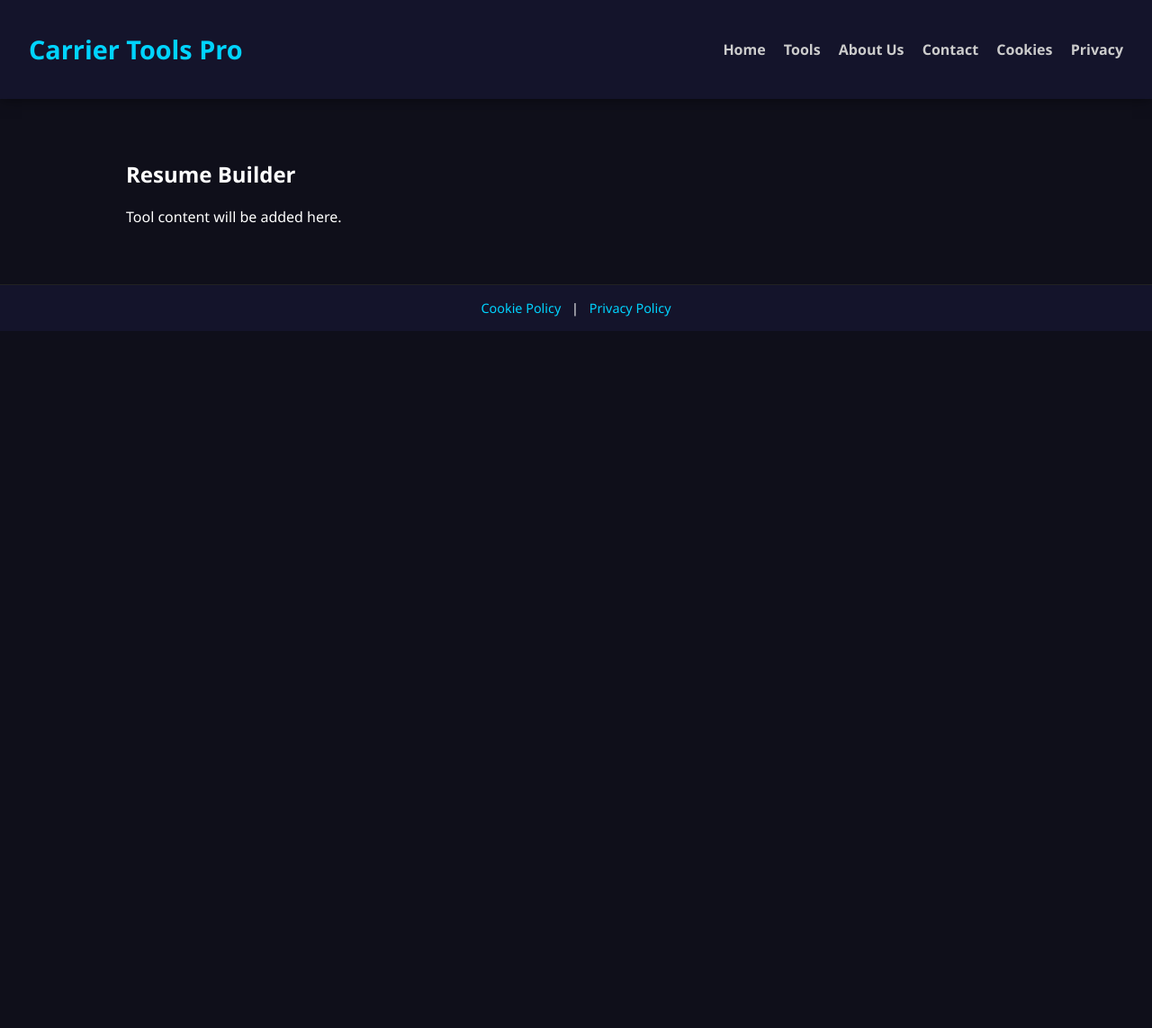
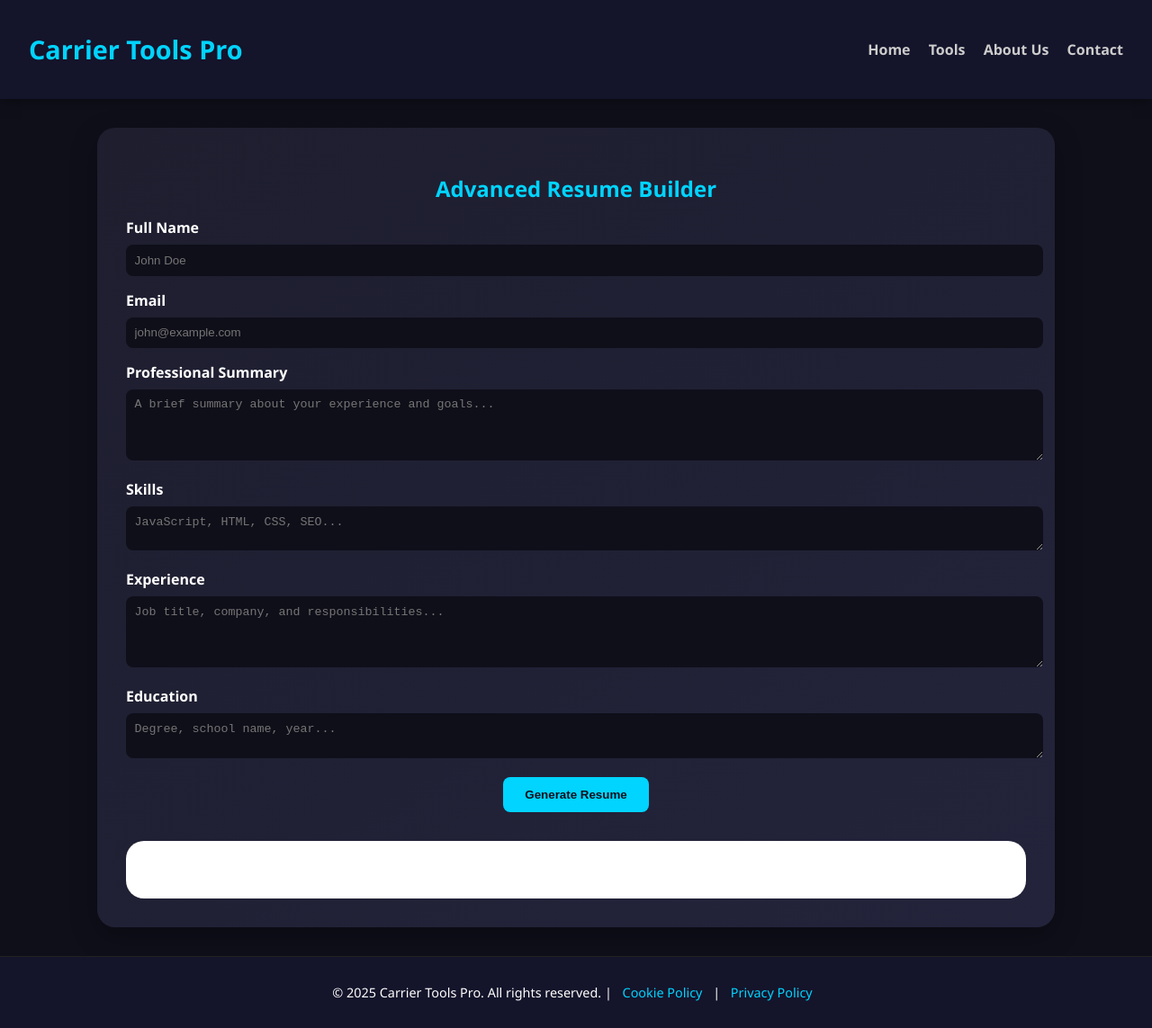
Before and after one commit to ron424242/carrier-tools-pro, a plain HTML site: page resume_builder.html in a window 1280 px wide. Shown: the whole page at 90% size. Before the commit the page ends 800 px from the top, so only its background shows below. Drawn offline with Linux system fonts and the light colour scheme.

Commit message:
Update resume_builder.html

```diff
--- a/resume_builder.html
+++ b/resume_builder.html
@@ -1,12 +1,69 @@
-<!DOCTYPE html>
-<html lang="en">
-<head>
-  <meta charset="UTF-8">
-  <meta name="viewport" content="width=device-width, initial-scale=1.0">
-  <title>Carrier Tools Pro - Resume Builder</title>
-  <link rel="stylesheet" href="style.css">
-</head>
-<body>
+<!DOCTYPE html><html lang="en"><head>
+  <meta charset="UTF-8" />
+  <meta name="viewport" content="width=device-width, initial-scale=1.0" />
+  <meta name="description" content="Build a professional resume in minutes with Carrier Tools Pro's free resume builder tool. Download in PDF instantly.">
+  <title>Resume Builder - Carrier Tools Pro</title>
+  <link rel="stylesheet" href="style.css" />
+  <style>
+    .form-container {
+      background: linear-gradient(145deg, #1e1e2f, #23233b);
+      padding: 2rem;
+      border-radius: 1.25rem;
+      box-shadow: 0 10px 30px rgba(0, 0, 0, 0.3);
+      color: #fff;
+    }
+    .form-container h2 {
+      color: #00d4ff;
+      text-align: center;
+      margin-bottom: 1rem;
+    }
+    .form-group {
+      margin-bottom: 1rem;
+    }
+    .form-group label {
+      display: block;
+      margin-bottom: 0.5rem;
+      font-weight: bold;
+    }
+    .form-group input, .form-group textarea {
+      width: 100%;
+      padding: 0.6rem;
+      border: none;
+      border-radius: 0.5rem;
+      background-color: #0f0f1a;
+      color: #fff;
+    }
+    .btn-generate {
+      background-color: #00d4ff;
+      color: #0f0f1a;
+      border: none;
+      padding: 0.75rem 1.5rem;
+      font-weight: bold;
+      border-radius: 0.5rem;
+      cursor: pointer;
+      display: block;
+      margin: 1rem auto;
+    }
+    .resume-output {
+      margin-top: 2rem;
+      background: #fff;
+      color: #000;
+      padding: 2rem;
+      border-radius: 1.25rem;
+    }
+    .download-btn {
+      margin-top: 1rem;
+      display: block;
+      text-align: center;
+      background: #00d4ff;
+      color: #0f0f1a;
+      padding: 0.75rem 1.5rem;
+      border-radius: 0.5rem;
+      font-weight: bold;
+      text-decoration: none;
+    }
+  </style>
+</head><body>
   <header>
     <h1>Carrier Tools Pro</h1>
     <nav>
@@ -14,17 +71,68 @@
       <a href="tools.html">Tools</a>
       <a href="about.html">About Us</a>
       <a href="contact.html">Contact</a>
-      <a href="cookie-policy.html">Cookies</a>
-      <a href="privacy-policy.html">Privacy</a>
     </nav>
-  </header>
-  <section>
-    <h2>Resume Builder</h2>
-    <p>Tool content will be added here.</p>
-  </section>
-  <footer>
-    <a href="cookie-policy.html">Cookie Policy</a> |
-    <a href="privacy-policy.html">Privacy Policy</a>
-  </footer>
-</body>
-</html>
+  </header>  <section class="form-container">
+    <h2>Advanced Resume Builder</h2>
+    <div class="form-group">
+      <label for="fullName">Full Name</label>
+      <input type="text" id="fullName" placeholder="John Doe">
+    </div>
+    <div class="form-group">
+      <label for="email">Email</label>
+      <input type="email" id="email" placeholder="john@example.com">
+    </div>
+    <div class="form-group">
+      <label for="summary">Professional Summary</label>
+      <textarea id="summary" rows="4" placeholder="A brief summary about your experience and goals..."></textarea>
+    </div>
+    <div class="form-group">
+      <label for="skills">Skills</label>
+      <textarea id="skills" placeholder="JavaScript, HTML, CSS, SEO..."></textarea>
+    </div>
+    <div class="form-group">
+      <label for="experience">Experience</label>
+      <textarea id="experience" rows="4" placeholder="Job title, company, and responsibilities..."></textarea>
+    </div>
+    <div class="form-group">
+      <label for="education">Education</label>
+      <textarea id="education" placeholder="Degree, school name, year..."></textarea>
+    </div>
+    <button class="btn-generate" onclick="generateResume()">Generate Resume</button><div class="resume-output" id="resume"></div>
+<a id="downloadLink" class="download-btn" style="display:none;">Download PDF</a>
+
+  </section>  <footer>
+    <p>&copy; 2025 Carrier Tools Pro. All rights reserved. | <a href="cookie-policy.html">Cookie Policy</a> | <a href="privacy-policy.html">Privacy Policy</a></p>
+  </footer>  <script>
+    function generateResume() {
+      const name = document.getElementById('fullName').value;
+      const email = document.getElementById('email').value;
+      const summary = document.getElementById('summary').value;
+      const skills = document.getElementById('skills').value;
+      const experience = document.getElementById('experience').value;
+      const education = document.getElementById('education').value;
+
+      const resumeHTML = `
+        <h2>${name}</h2>
+        <p><strong>Email:</strong> ${email}</p>
+        <h3>Professional Summary</h3>
+        <p>${summary}</p>
+        <h3>Skills</h3>
+        <p>${skills}</p>
+        <h3>Experience</h3>
+        <p>${experience}</p>
+        <h3>Education</h3>
+        <p>${education}</p>
+      `;
+
+      const resumeDiv = document.getElementById('resume');
+      resumeDiv.innerHTML = resumeHTML;
+
+      const blob = new Blob([resumeHTML], { type: 'application/pdf' });
+      const url = URL.createObjectURL(blob);
+      const downloadLink = document.getElementById('downloadLink');
+      downloadLink.href = url;
+      downloadLink.download = `${name.replace(/\s/g, '_')}_Resume.pdf`;
+      downloadLink.style.display = 'block';
+    }
+  </script></body></html>
```
